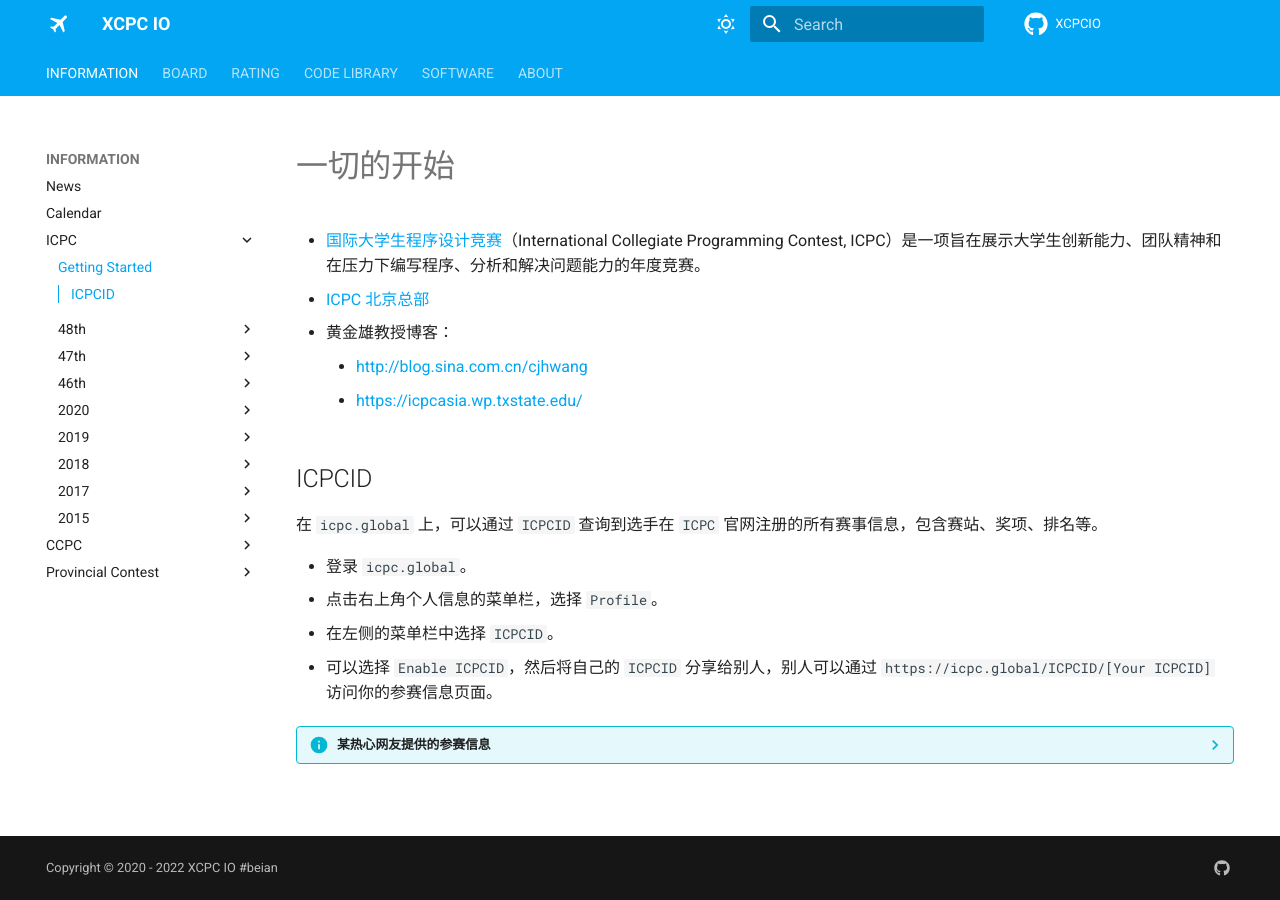
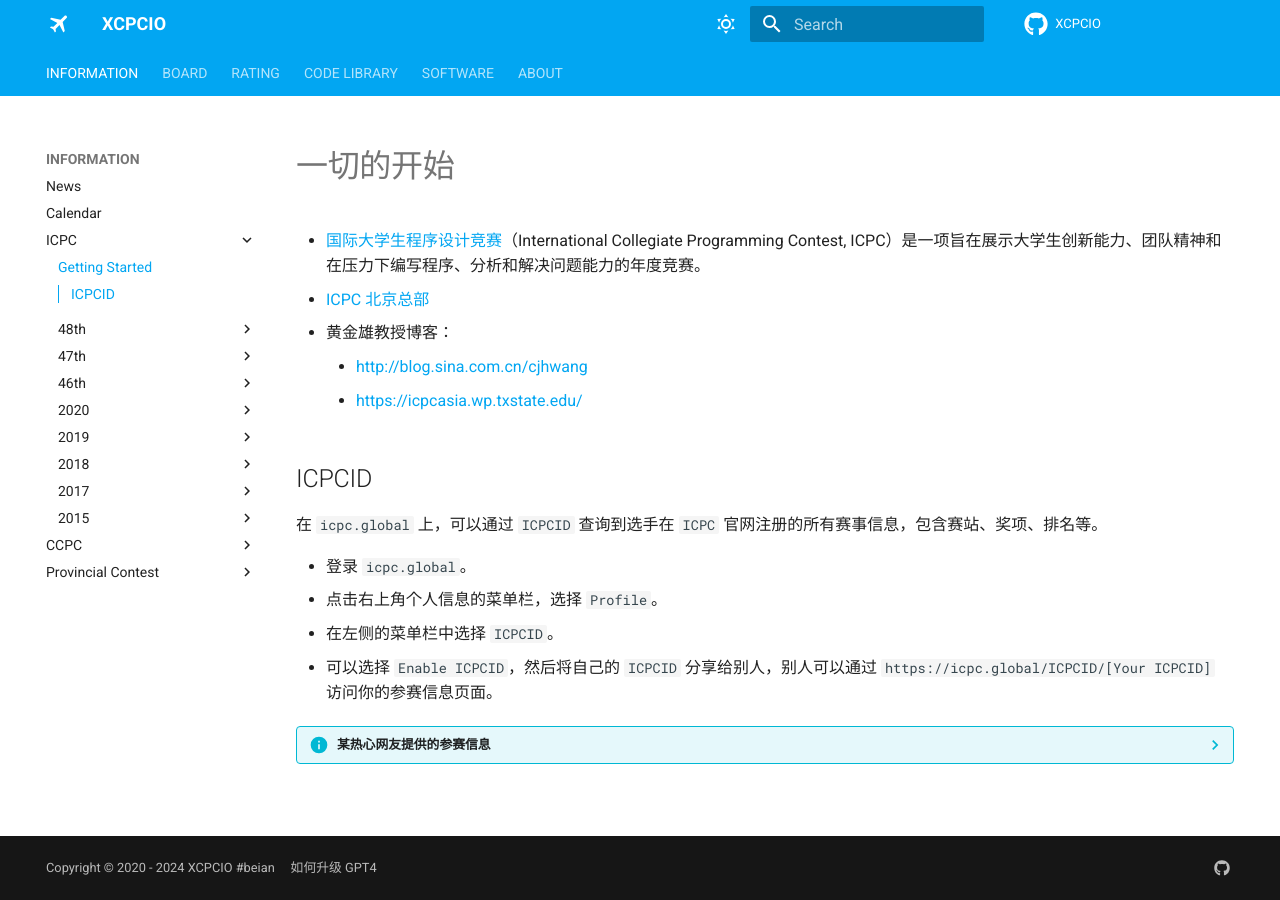
Before and after one commit to xcpcio/docs, an MkDocs documentation site: the page built from docs/info/icpc/index.md, in a window 1280 px wide. Built offline with MkDocs 1.6.1 and Material for MkDocs 9.7.7, drawn with Linux system fonts in a browser that asks for light colours; comment, search, counter and statistics services are not loaded.

Commit message:
fix: content
Signed-off-by: Dup4 <lyuzhi.pan@gmail.com>

```diff
--- a/mkdocs.yml
+++ b/mkdocs.yml
@@ -1,15 +1,19 @@
-site_name: XCPC IO
+site_name: XCPCIO
 site_url: https://xcpcio.com
 site_description: |
   Info Site of XCPC
 
 repo_name: XCPCIO
-repo_url: https://github.com/XCPCIO/XCPCIO
+repo_url: https://github.com/xcpcio/xcpcio
 edit_uri: tree/master/docs
 
 copyright: |
-  Copyright &copy; 2020 - 2022 <a href="https://github.com/XCPCIO/XCPCIO"  target="_blank" rel="noopener">XCPC IO</a>
+  Copyright &copy; 2020 - 2024
+  <a href="https://github.com/xcpcio/xcpcio" target="_blank" rel="noopener">XCPCIO</a>
   #beian
+  &nbsp &nbsp
+  <a href="https://chatgptzhibei.com/how-to-upgrade-gpt4/" target="_blank" rel="noopener">如何升级 GPT4</a>
+  <br/>
 
 docs_dir: docs
 
```
Also changed, not shown: docs/rating/index.md (+7 -1 lines).
